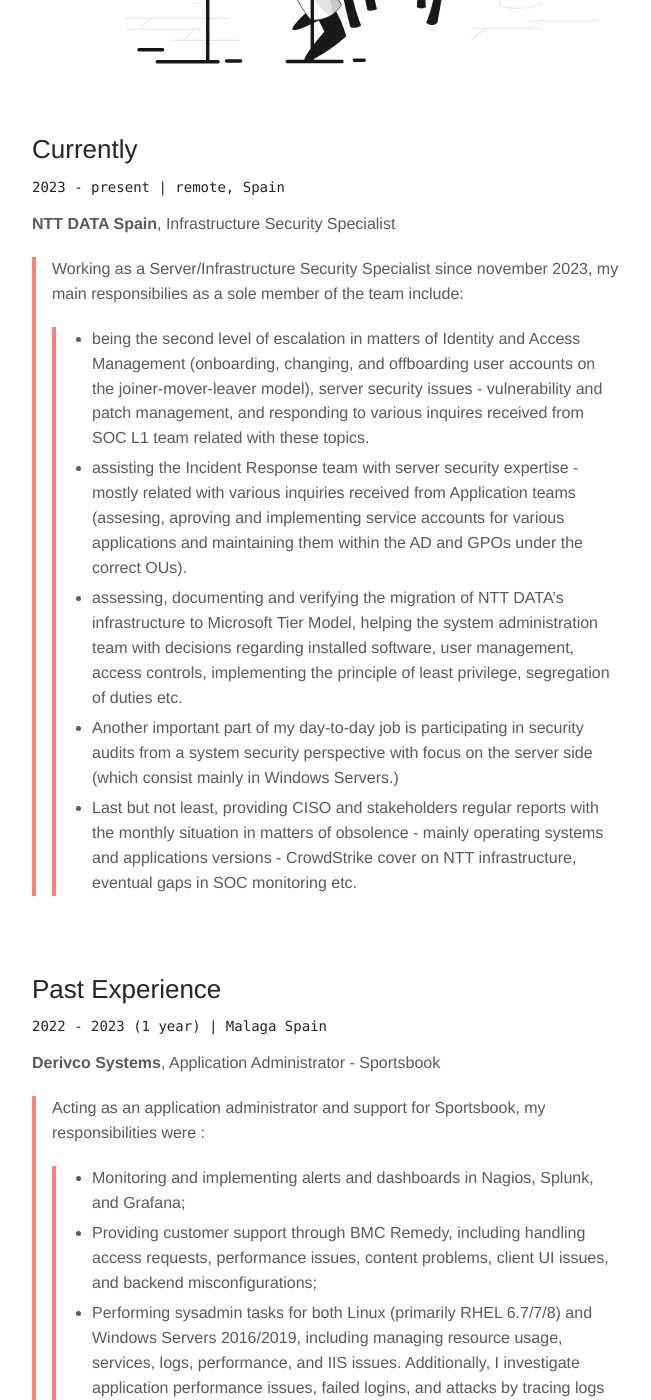
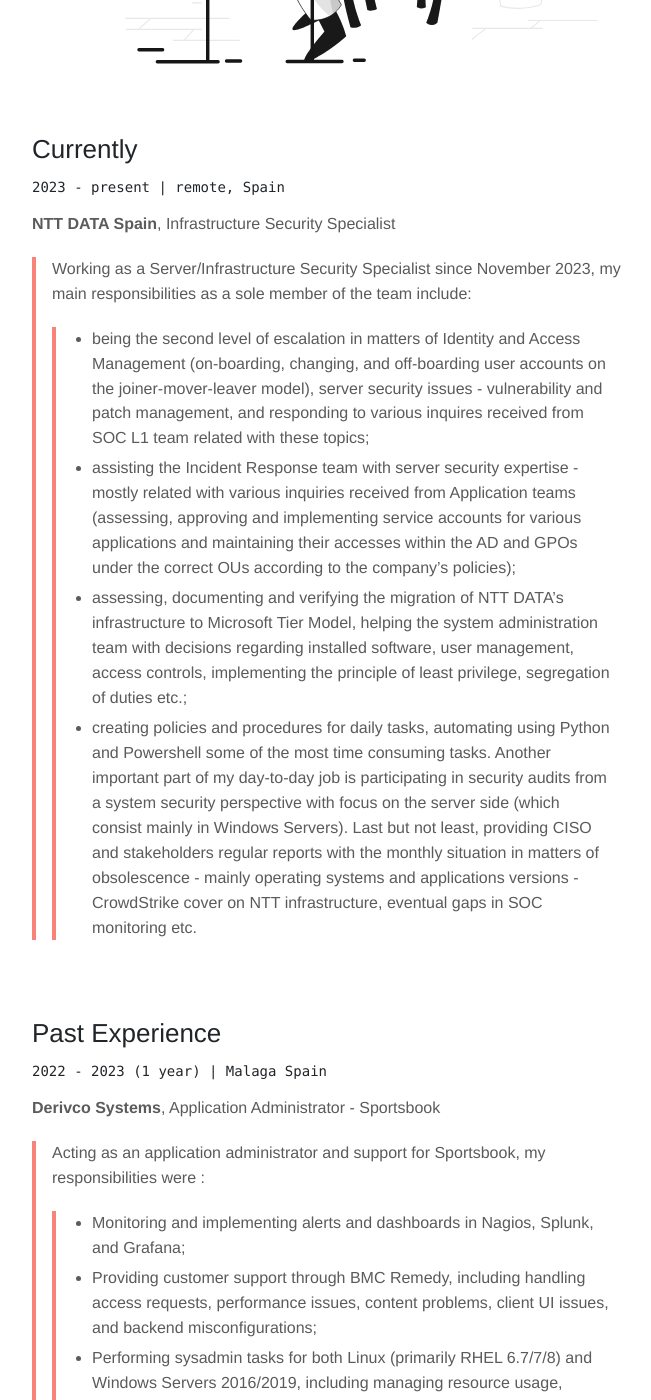
Before and after one commit to claudiuco/claudiuco.github.io, a Jekyll site: the page built from experience.md, in a window 1280 px wide and 1400 px high, scrolled down 1029 px. Shown: the whole window, without its empty margins (143-794 px from the left). Built offline with Jekyll 4.4.1, drawn with Linux system fonts in a browser that asks for light colours; some of the changed text lies outside the part shown.

Commit message:
Update experience.md

````diff
--- a/experience.md
+++ b/experience.md
@@ -20,12 +20,13 @@
 2023 - present | remote, Spain
 ```
 __NTT DATA Spain__, Infrastructure Security Specialist
-> Working as a Server/Infrastructure Security Specialist since november 2023, my main responsibilies as a sole member of the team include:
->> - being the second level of escalation in matters of Identity and Access Management (onboarding, changing, and offboarding user accounts on the joiner-mover-leaver model), server security issues - vulnerability and patch management, and responding to various inquires received from SOC L1 team related with these topics.
->> - assisting the Incident Response team with server security expertise - mostly related with various inquiries received from Application teams (assesing, aproving and implementing service accounts for various applications and maintaining them within the AD and GPOs under the correct OUs).
->> - assessing, documenting and verifying the migration of NTT DATA's infrastructure to Microsoft Tier Model, helping the system administration team with decisions regarding installed software, user management, access controls, implementing the principle of least privilege, segregation of duties etc.
->> - Another important part of my day-to-day job is participating in security audits from a system security perspective with focus on the server side (which consist mainly in Windows Servers.)
->> - Last but not least, providing CISO and stakeholders regular reports with the monthly situation in matters of obsolence - mainly operating systems and applications versions - CrowdStrike cover on NTT infrastructure, eventual gaps in SOC monitoring etc.
+> Working as a Server/Infrastructure Security Specialist since November 2023, my main responsibilities as a sole member of the team include:
+>> - being the second level of escalation in matters of Identity and Access Management (on-boarding, changing, and off-boarding user accounts on the joiner-mover-leaver model), server security issues - vulnerability and patch management, and responding to various inquires received from SOC L1 team related with these topics;
+>> - assisting the Incident Response team with server security expertise - mostly related with various inquiries received from Application teams (assessing, approving and implementing service accounts for various applications and maintaining their accesses within the AD and GPOs under the correct OUs according to the company's policies);
+>> - assessing, documenting and verifying the migration of NTT DATA’s infrastructure to Microsoft Tier Model, helping the system administration team with decisions regarding installed software, user management, access controls, implementing the principle of least privilege, segregation of duties etc.;
+>> - creating policies and procedures for daily tasks, automating using Python and Powershell some of the most time consuming tasks.
+> Another important part of my day-to-day job is participating in security audits from a system security perspective with focus on the server side (which consist mainly in Windows Servers).
+> Last but not least, providing CISO and stakeholders regular reports with the monthly situation in matters of obsolescence - mainly operating systems and applications versions - CrowdStrike cover on NTT infrastructure, eventual gaps in SOC monitoring etc.
 
 <br>
 
````
Also changed, not shown: other parts of experience.md (+1 -1 lines).
